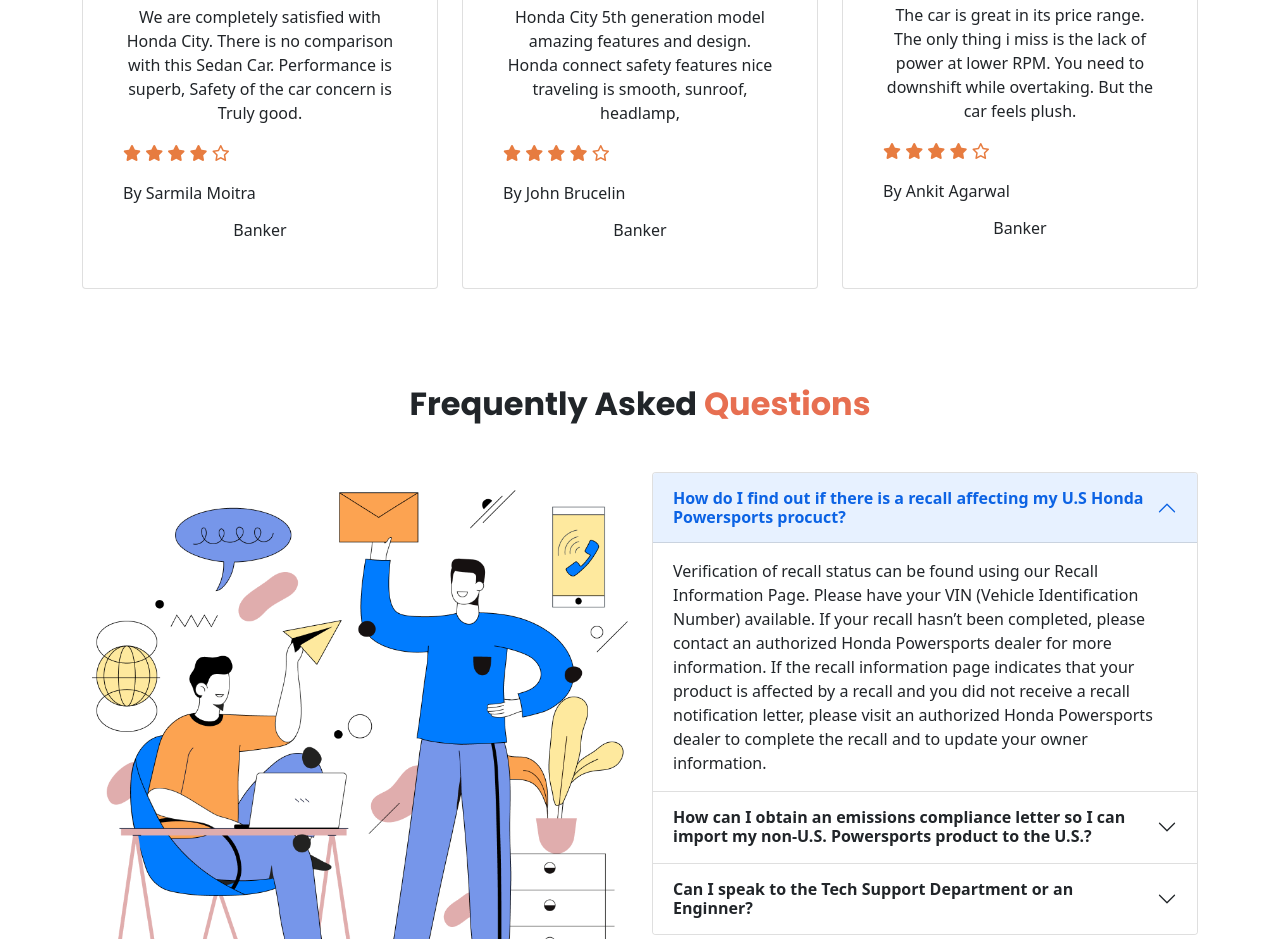
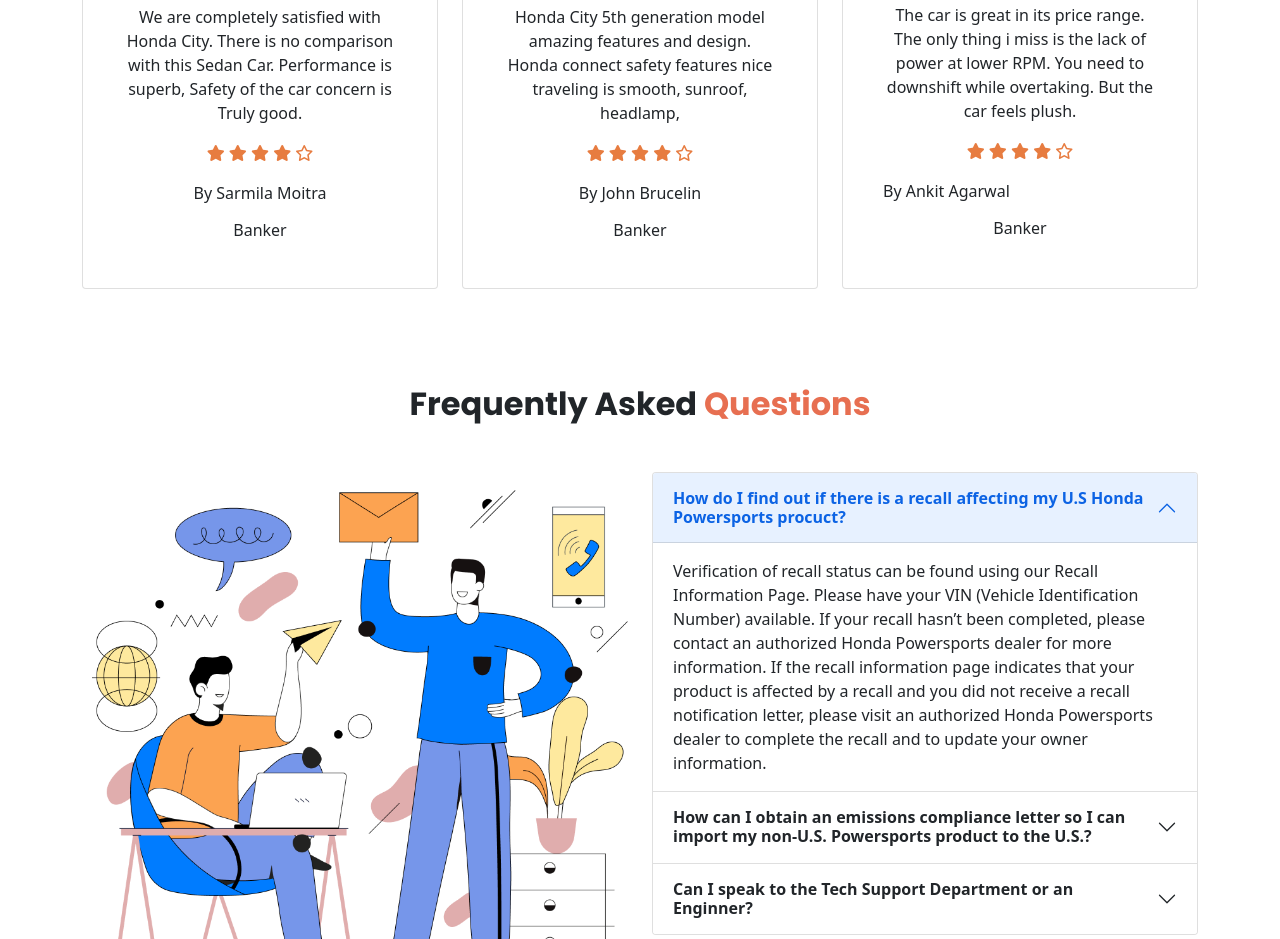
Before and after one commit to Alok-Codecamp/Bike-showroom, a plain HTML site: page index.html in a window 1280 px wide. Shown: the part 1686-2625 px from the top of the page. Drawn offline with nearby package versions, Linux system fonts and the light colour scheme.

Commit message:
last commit

```diff
--- a/index.html
+++ b/index.html
@@ -197,7 +197,7 @@
                 <p class="card-text text-center">
                   We are completely satisfied with Honda City. There is no comparison with this Sedan Car. Performance is superb, Safety of the car concern is Truly good.
                 </p>
-                <p>
+                <p class="text-center">
                   <i class="fas fa-star"></i>
                   <i class="fas fa-star"></i>
                   <i class="fas fa-star"></i>
@@ -205,7 +205,7 @@
 
                   <i class="far fa-star"></i>
                 </p>
-                <p>By Sarmila Moitra</p>
+                <p class="text-center">By Sarmila Moitra</p>
                 <h6 class="text-center">Banker</h6>
               </div>
             </div>
@@ -217,7 +217,7 @@
                 <p class="card-text text-center">
                   Honda City 5th generation model amazing features and design. Honda connect safety features nice traveling is smooth, sunroof, headlamp,
                 </p>
-                <p>
+                <p class="text-center">
                   <i class="fas fa-star"></i>
                   <i class="fas fa-star"></i>
                   <i class="fas fa-star"></i>
@@ -225,7 +225,7 @@
 
                   <i class="far fa-star"></i>
                 </p>
-                <p>By John Brucelin</p>
+                <p class="text-center">By John Brucelin</p>
                 <h6 class="text-center">Banker</h6>
               </div>
             </div>
@@ -237,7 +237,7 @@
                 <p class="card-text text-center">
                   The car is great in its price range. The only thing i miss is the lack of power at lower RPM. You need to downshift while overtaking. But the car feels plush.
                 </p>
-                <p>
+                <p class="text-center">
                   <i class="fas fa-star"></i>
                   <i class="fas fa-star"></i>
                   <i class="fas fa-star"></i>
```
